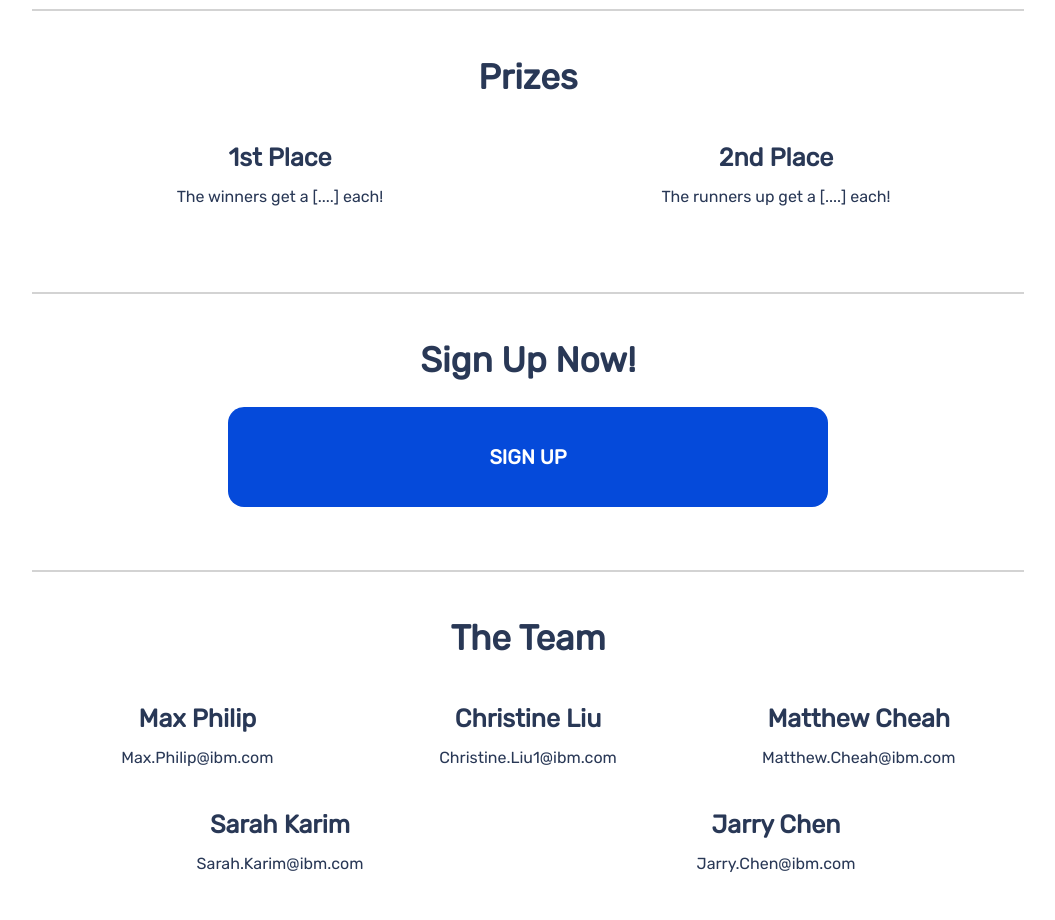
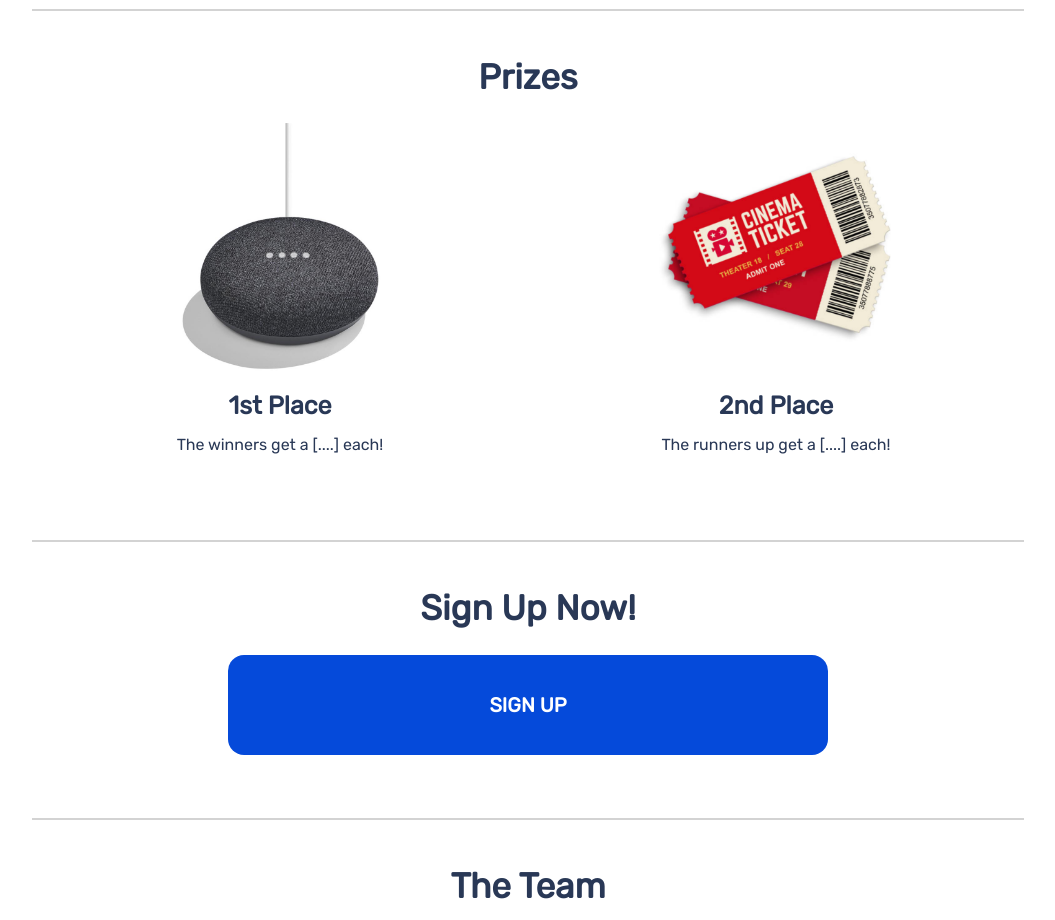
Before and after one commit to max-philip/IBM-GradHack-Website, a React (Create React App) app: page / in a window 1280 px wide. Shown: the part 2640-3560 px from the top of the page, without its empty margins (112-1167 px from the left). Built offline with nearby package versions, Linux system fonts and the light colour scheme; a web font is replaced by a local one.

Commit message:
photos, formatting

```diff
--- a/src/components/Prizes.js
+++ b/src/components/Prizes.js
@@ -10,7 +10,7 @@ export default class Prizes extends Component {
     return (
       <CardGroup>
         <Card className="card">
-          {/* <Card.Img variant="top" src="holder.js/100px160" /> */}
+          <Card.Img src={require("../images/google-home.jpg")} style={{width:"50%", display: "block", margin:"auto"}}/>
           <Card.Body>
             <Card.Title className="info-title">1st Place</Card.Title>
             <Card.Text>
@@ -19,7 +19,7 @@ export default class Prizes extends Component {
           </Card.Body>
         </Card>
         <Card>
-          {/* <Card.Img variant="top" src="holder.js/100px160" /> */}
+        <Card.Img src={require("../images/movie.png")} style={{width:"50%", display: "block", margin:"auto"}}/>
           <Card.Body>
             <Card.Title className="info-title">2nd Place</Card.Title>
             <Card.Text>
--- a/src/styles/card.scss
+++ b/src/styles/card.scss
@@ -15,5 +15,4 @@ $text-color: #293856;
 .info-title {
   font-weight: bold;
   font-size: 25px;
-
 }
```
Also changed, not shown: src/images/google-home.jpg (added), src/images/movie.png (added).
